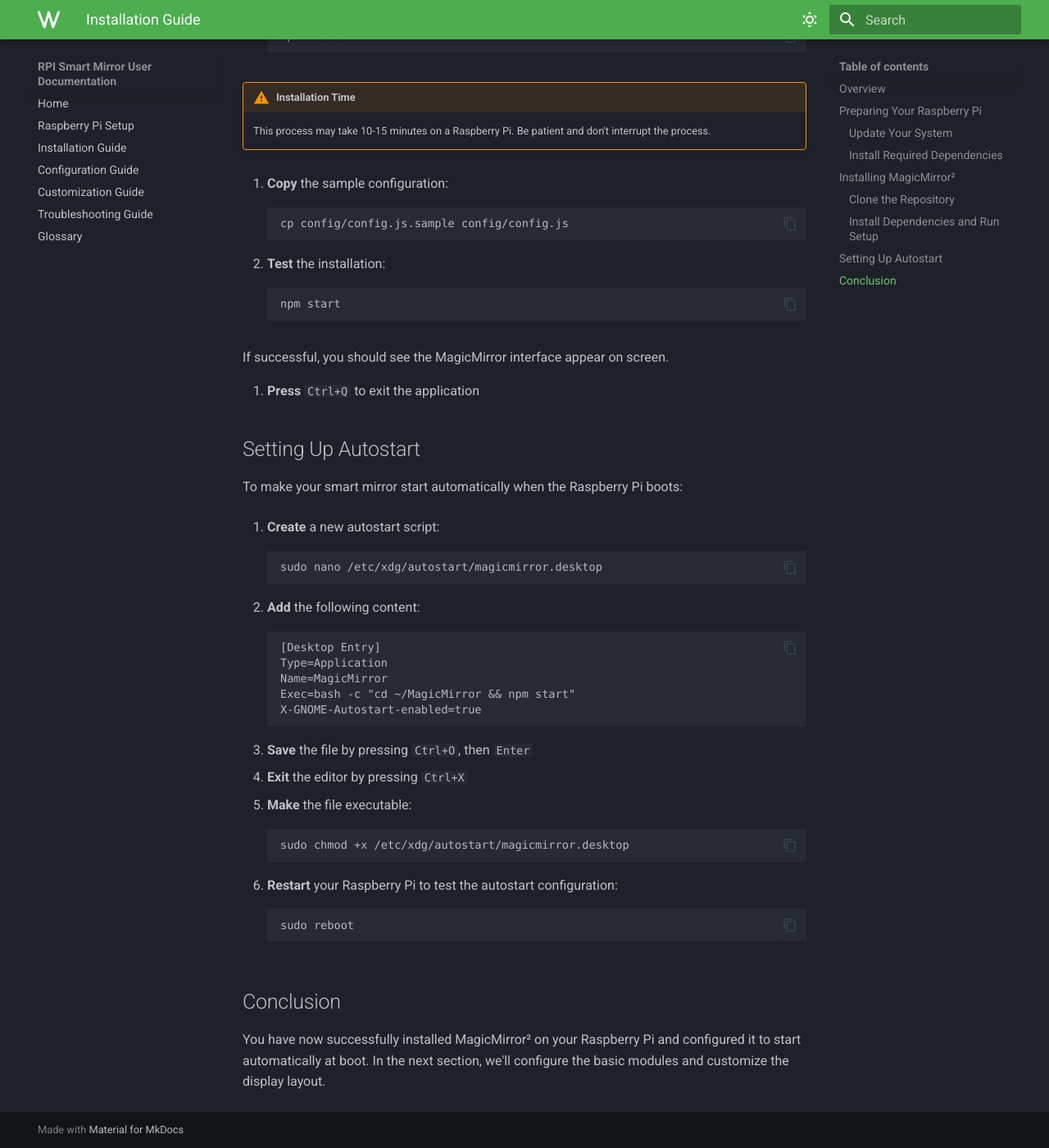
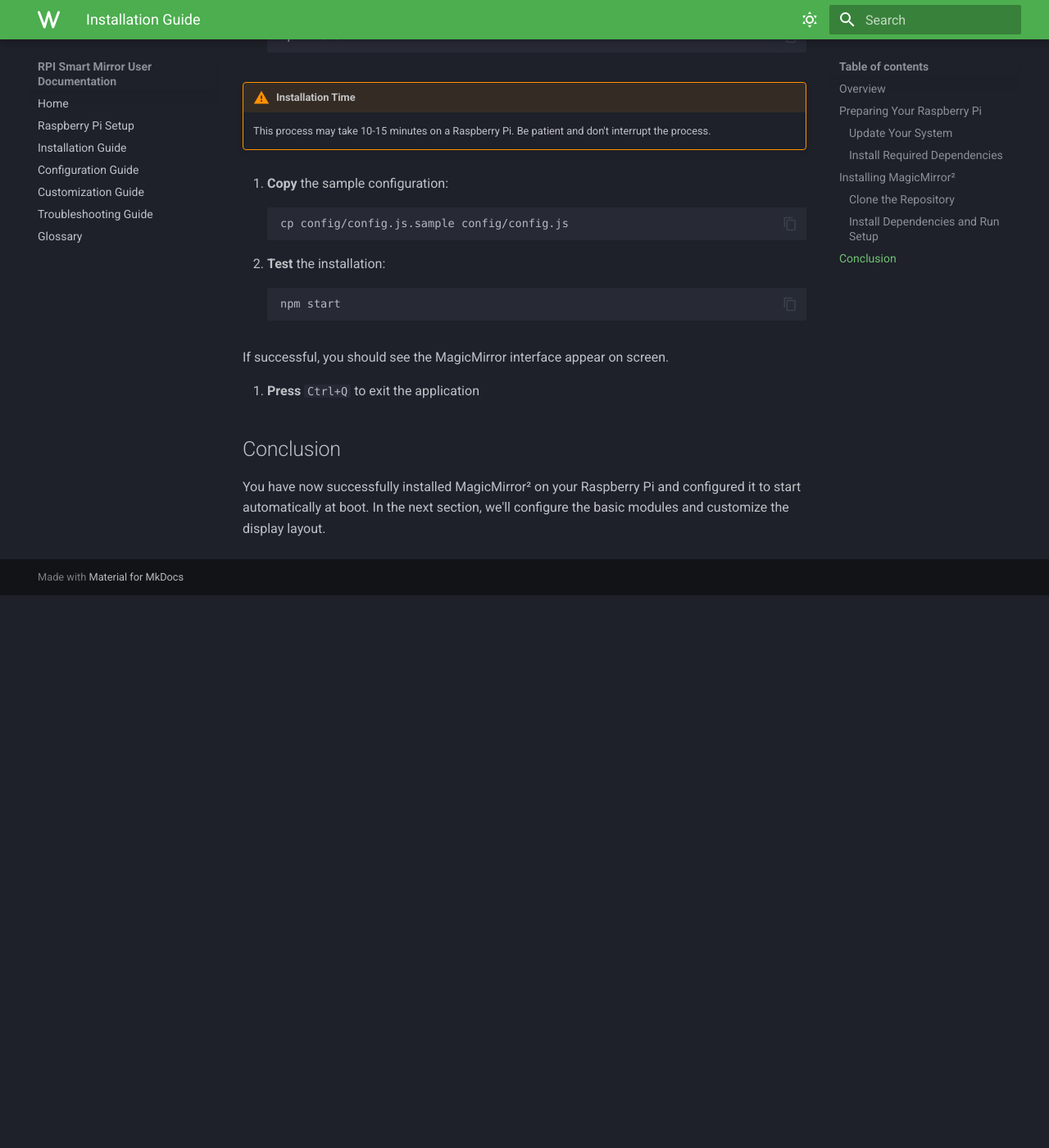
Before and after one commit to 9DSG9/MKDocs, an MkDocs documentation site: the page built from docs/oldversions/installationBL.md, in a window 1280 px wide and 1400 px high, scrolled down 1758 px. Shown: the whole window at 82% size. Built offline with MkDocs 1.6.1 and Material for MkDocs 9.7.7, drawn with Linux system fonts in a browser that asks for light colours; some web fonts are replaced; after the commit the page ends 2484 px from its top, so only the background shows below that.

Commit message:
Remove AutoStart

````diff
--- a/docs/oldversions/installationBL.md
+++ b/docs/oldversions/installationBL.md
@@ -85,38 +85,6 @@
 
 4. **Press** `Ctrl+Q` to exit the application
 
-## Setting Up Autostart
-
-To make your smart mirror start automatically when the Raspberry Pi boots:
-
-1. **Create** a new autostart script:
-   ```
-   sudo nano /etc/xdg/autostart/magicmirror.desktop
-   ```
-
-2. **Add** the following content:
-   ```
-   [Desktop Entry]
-   Type=Application
-   Name=MagicMirror
-   Exec=bash -c "cd ~/MagicMirror && npm start"
-   X-GNOME-Autostart-enabled=true
-   ```
-
-3. **Save** the file by pressing `Ctrl+O`, then `Enter`
-
-4. **Exit** the editor by pressing `Ctrl+X`
-
-5. **Make** the file executable:
-   ```
-   sudo chmod +x /etc/xdg/autostart/magicmirror.desktop
-   ```
-
-6. **Restart** your Raspberry Pi to test the autostart configuration:
-   ```
-   sudo reboot
-   ```
-
 ## Conclusion
 
 You have now successfully installed MagicMirror² on your Raspberry Pi and configured it to start automatically at boot. In the next section, we'll configure the basic modules and customize the display layout.
````
